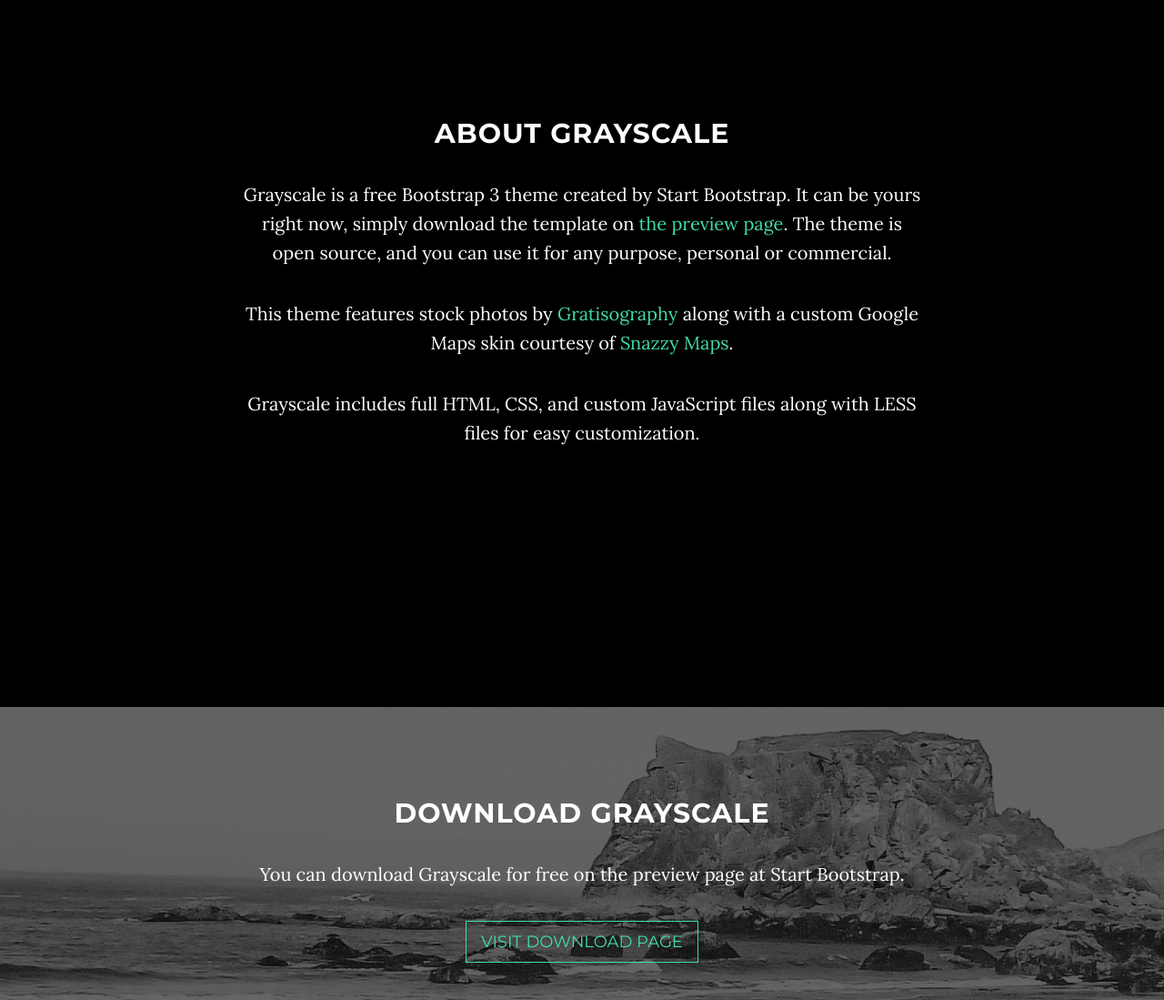
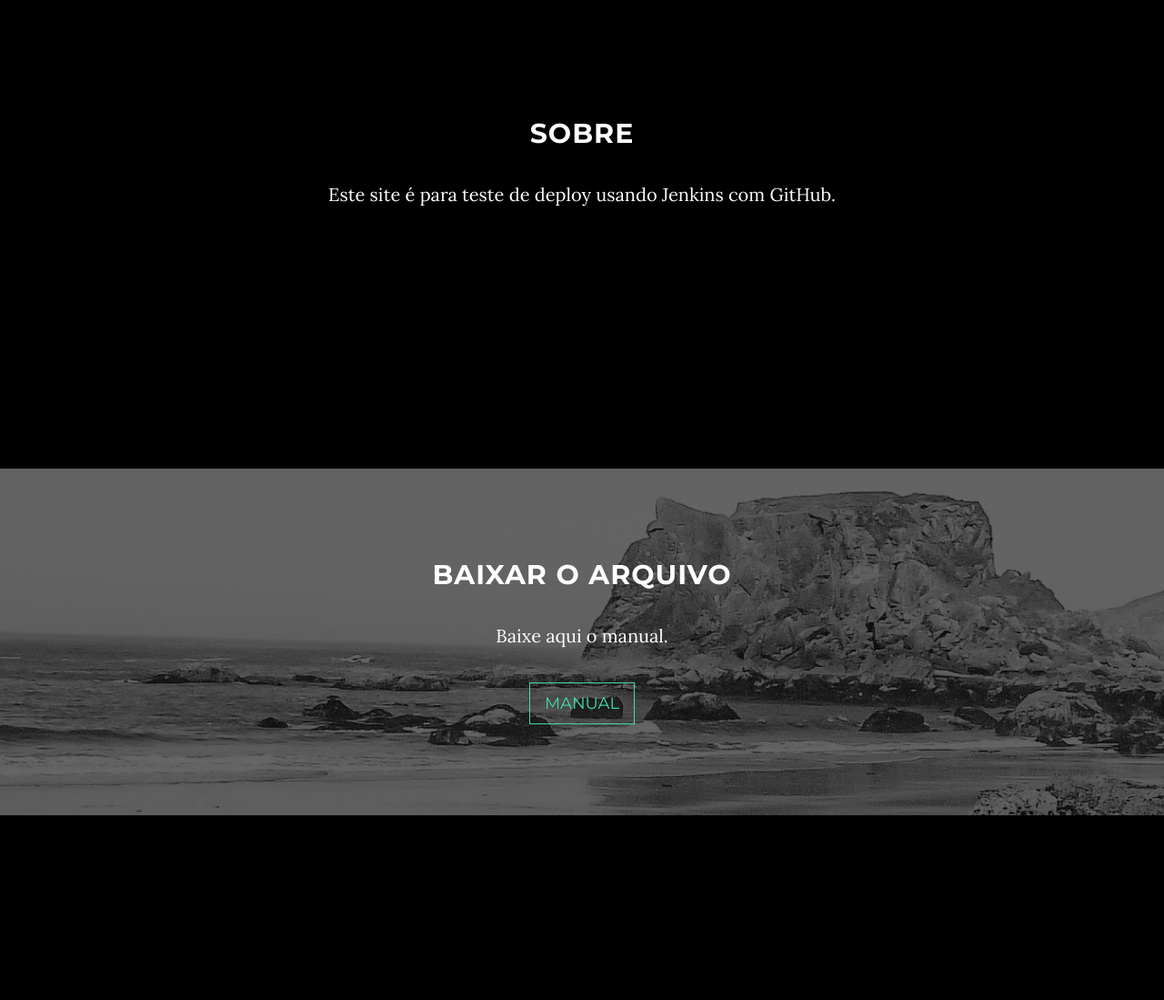
Before and after one commit to leoym/website, a website: page index.html in a window 1280 px wide. Shown: the part 920-2019 px from the top of the page at 91% size. Drawn offline with nearby package versions, Linux system fonts and the light colour scheme; some packages are replaced by stand-ins of ours.

Commit message:
Add files via upload
Index V3

```diff
--- a/index.html
+++ b/index.html
@@ -41,7 +41,7 @@
                     Menu <i class="fa fa-bars"></i>
                 </button>
                 <a class="navbar-brand page-scroll" href="#page-top">
-                    <i class="fa fa-play-circle"></i> <span class="light">Start</span> Bootstrap
+                    <i class="fa fa-play-circle"></i> <span class="light">Home</span> Site
                 </a>
             </div>
 
@@ -74,9 +74,9 @@
             <div class="container">
                 <div class="row">
                     <div class="col-md-8 col-md-offset-2">
-                        <h1 class="brand-heading">Grayscale</h1>
-                        <p class="intro-text">A free, responsive, one page Bootstrap theme.
-                            <br>Created by Start Bootstrap.</p>
+                        <h2 class="brand-heading">Teste</h2>
+                        <p class="intro-text">Site em bootstrap integrado com o Jenkins e GitHub.
+                            <br>Criado com Start Bootstrap.</p>
                         <a href="#about" class="btn btn-circle page-scroll">
                             <i class="fa fa-angle-double-down animated"></i>
                         </a>
@@ -90,10 +90,8 @@
     <section id="about" class="container content-section text-center">
         <div class="row">
             <div class="col-lg-8 col-lg-offset-2">
-                <h2>About Grayscale</h2>
-                <p>Grayscale is a free Bootstrap 3 theme created by Start Bootstrap. It can be yours right now, simply download the template on <a href="http://startbootstrap.com/template-overviews/grayscale/">the preview page</a>. The theme is open source, and you can use it for any purpose, personal or commercial.</p>
-                <p>This theme features stock photos by <a href="http://gratisography.com/">Gratisography</a> along with a custom Google Maps skin courtesy of <a href="http://snazzymaps.com/">Snazzy Maps</a>.</p>
-                <p>Grayscale includes full HTML, CSS, and custom JavaScript files along with LESS files for easy customization.</p>
+                <h2>Sobre</h2>
+                <p>Este site é para teste de deploy usando Jenkins com GitHub.</p>
             </div>
         </div>
     </section>
@@ -103,9 +101,9 @@
         <div class="download-section">
             <div class="container">
                 <div class="col-lg-8 col-lg-offset-2">
-                    <h2>Download Grayscale</h2>
-                    <p>You can download Grayscale for free on the preview page at Start Bootstrap.</p>
-                    <a href="http://startbootstrap.com/template-overviews/grayscale/" class="btn btn-default btn-lg">Visit Download Page</a>
+                    <h2>Baixar o arquivo</h2>
+                    <p>Baixe aqui o manual.</p>
+                    <a href="manual.doc/" class="btn btn-default btn-lg">Manual</a>
                 </div>
             </div>
         </div>
```
